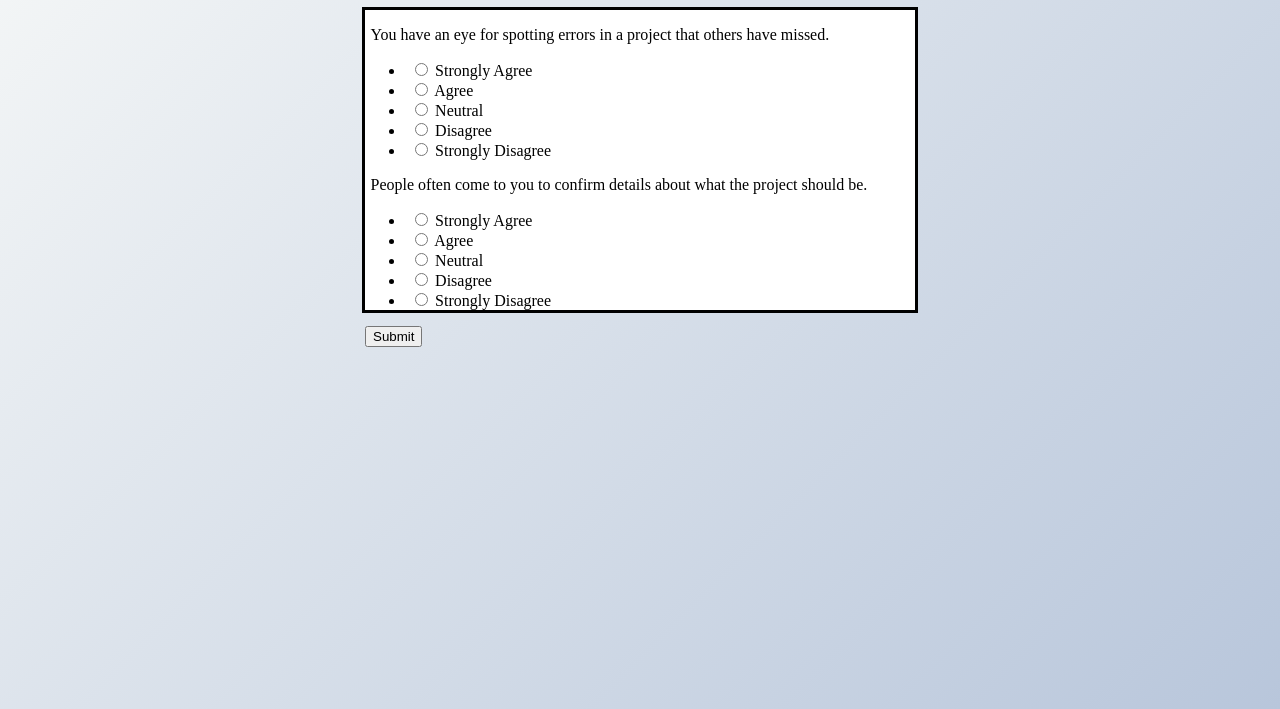
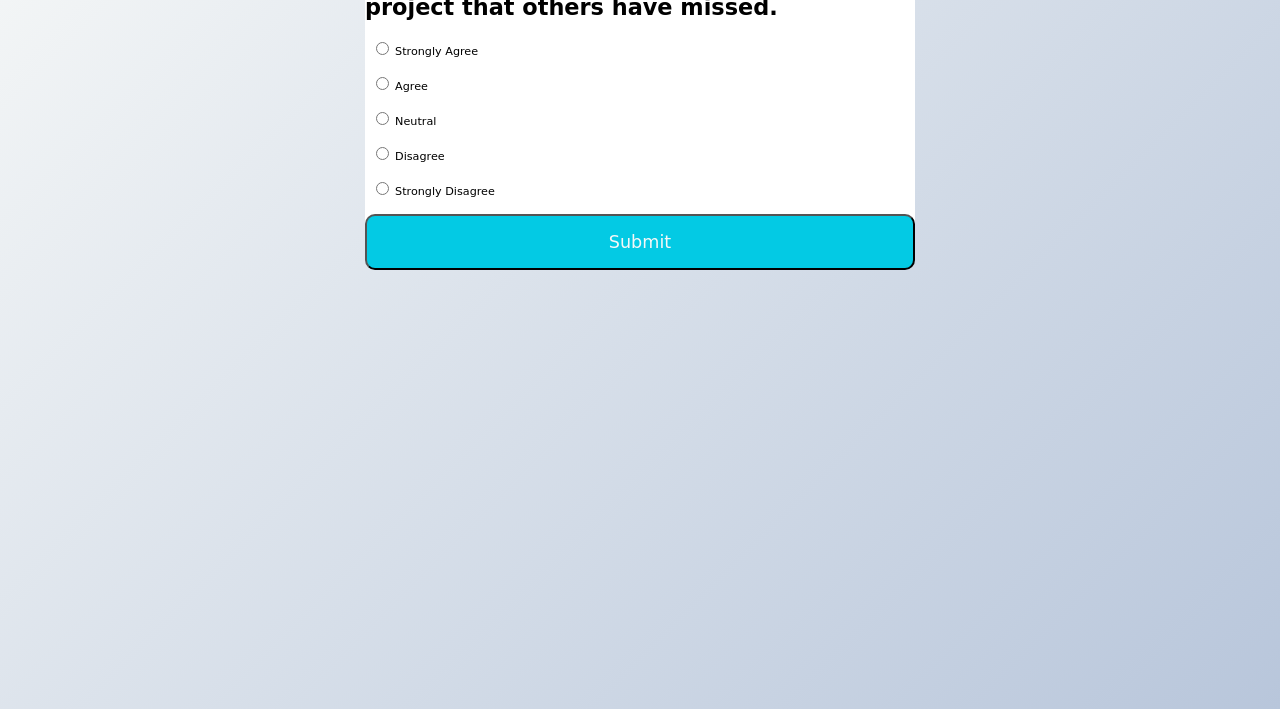
Before and after one commit to Crysmah/interactive-quiz, a plain HTML site: page index.html in a window 1280 px wide. Shown: the part 91-800 px from the top of the page. Drawn offline with Linux system fonts and the light colour scheme; a web font is replaced by a local one.

Commit message:
Changed style to button and added new font

```diff
--- a/index.html
+++ b/index.html
@@ -3,7 +3,11 @@
     <meta charset="UTF-8">
     <meta http-equiv="X-UA-Compatible" content="IE=edge">
     <meta name="viewport" content="width=device-width, initial-scale=1.0">
-    <link rel="stylesheet" href="style.css"
+    <link rel="stylesheet" href="style.css">
+    <link rel="preconnect" href="https://fonts.googleapis.com">
+    <link rel="preconnect" href="https://fonts.gstatic.com" crossorigin>
+    <link href="https://fonts.googleapis.com/css2?family=Akaya+Kanadaka&family=Rampart+One&family=Roboto+Condensed:wght@300&display=swap" rel="stylesheet">
+
     <title>Quiz App</title>
 </head>
 <body>
@@ -11,7 +15,7 @@
 
     <div class="quiz-container" id="quiz">
         <div class="quiz-header">
-            <p id="question1">You have an eye for spotting errors in a project that others have missed.</p>
+            <h2 id="question1">You have an eye for spotting errors in a project that others have missed.</h2>
             <ul>
                 <li>
                     <input type="radio" name="answer1" id="a" class="answer">
@@ -37,32 +41,7 @@
 
             </ul>
 
-            <div class="quiz-header">
-            <p id="question2">People often come to you to confirm details about what the project should be.</p>
-            <ul>
-                <li>
-                    <input type="radio" name="answer2" id="a" class="answer">
-                    <label for="1" id="a_text">Strongly Agree</label>
-                </li>
-                <li>
-                    <input type="radio" name="answer2" id="b" class="answer">
-                    <label for="2" id="b_text">Agree</label>
-                </li>
-                <li>
-                    <input type="radio" name="answer2" id="c" class="answer">
-                    <label for="3" id="c_text">Neutral</label>
-                </li>
-                <li>
-                    <input type="radio" name="answer2" id="d" class="answer">
-                    <label for="4" id="d_text">Disagree</label>
-                </li>
-                <li>
-                    <input type="radio" name="answer2" id="d" class="answer">
-                    <label for="5" id="d_text">Strongly Disagree</label>
-                </li>
 
-
-            </ul>
 
 
 
--- a/style.css
+++ b/style.css
@@ -2,14 +2,43 @@
 body{
 
     background-image: linear-gradient(315deg,#b8c6db 0%, #f5f7f7 100%);
-    font-family: 'Akaya Kanadaka';
+    font-family: 'Rampart One', cursive;
     margin: 0;
+}
+h2{
+    font-size: 1.4rem;
 }
 .quiz-container{
     background-color: #fff;
     width: 550px;
     height: 300px;
-    border: solid;
+    border-radius: 10px;
+
     text-indent: 1%;
     margin: 0% auto;
 }
+ul{
+    list-style-type: none;
+    padding:0;
+}
+ul li{
+    font-size:.7rem;
+    margin:1rem 0;
+}
+ul li label{
+    cursor: pointer;
+}
+button{
+    background-color: #03cae4;
+    color:#f5f7f7;
+    border-radius: 10px;
+    display:block;
+    width:100%;
+    cursor: pointer;
+    font-size: 1.1rem;
+    font-family: inherit;
+    padding:1.0rem;
+}
+button:hover{
+    background-color: #04adc4;
+}
```
